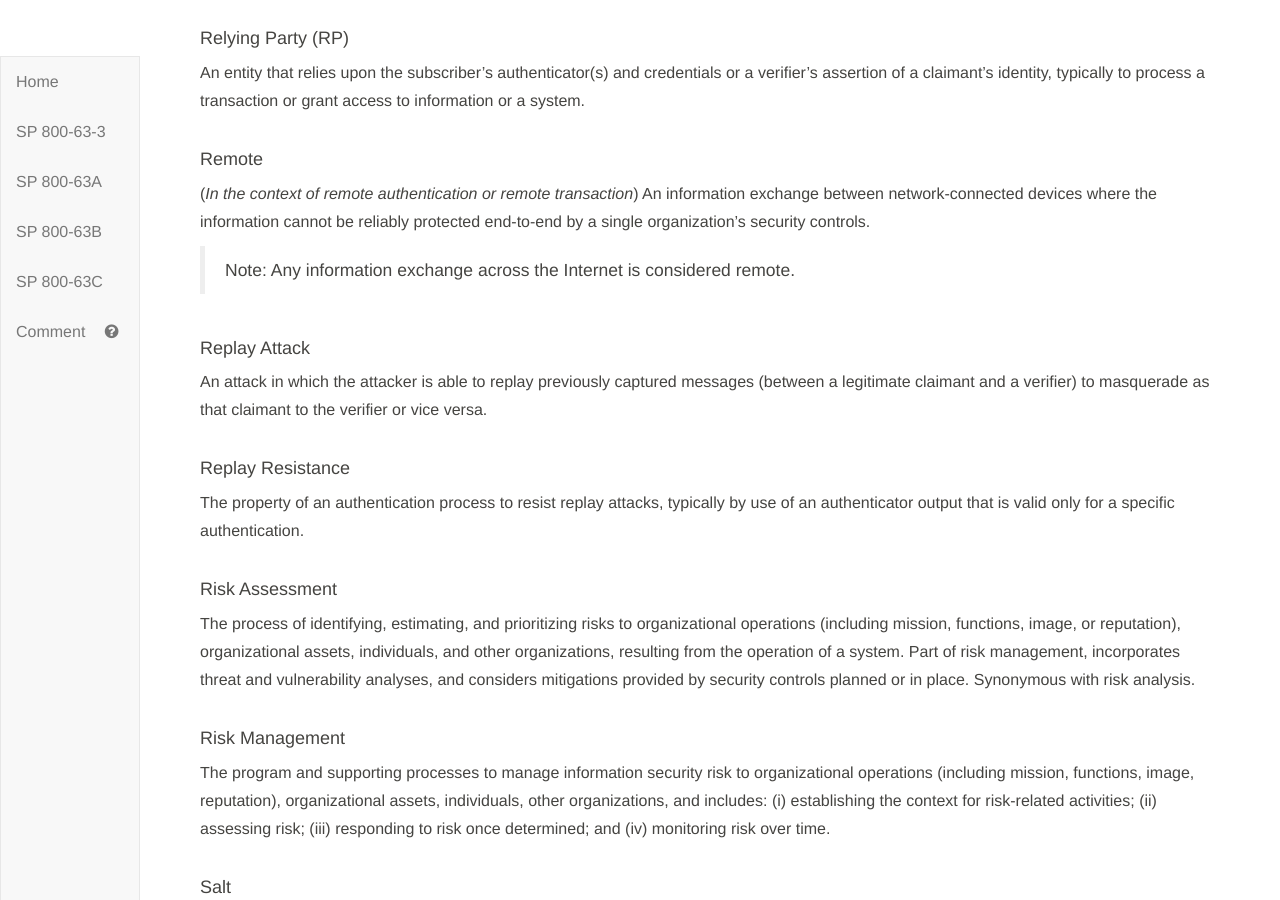
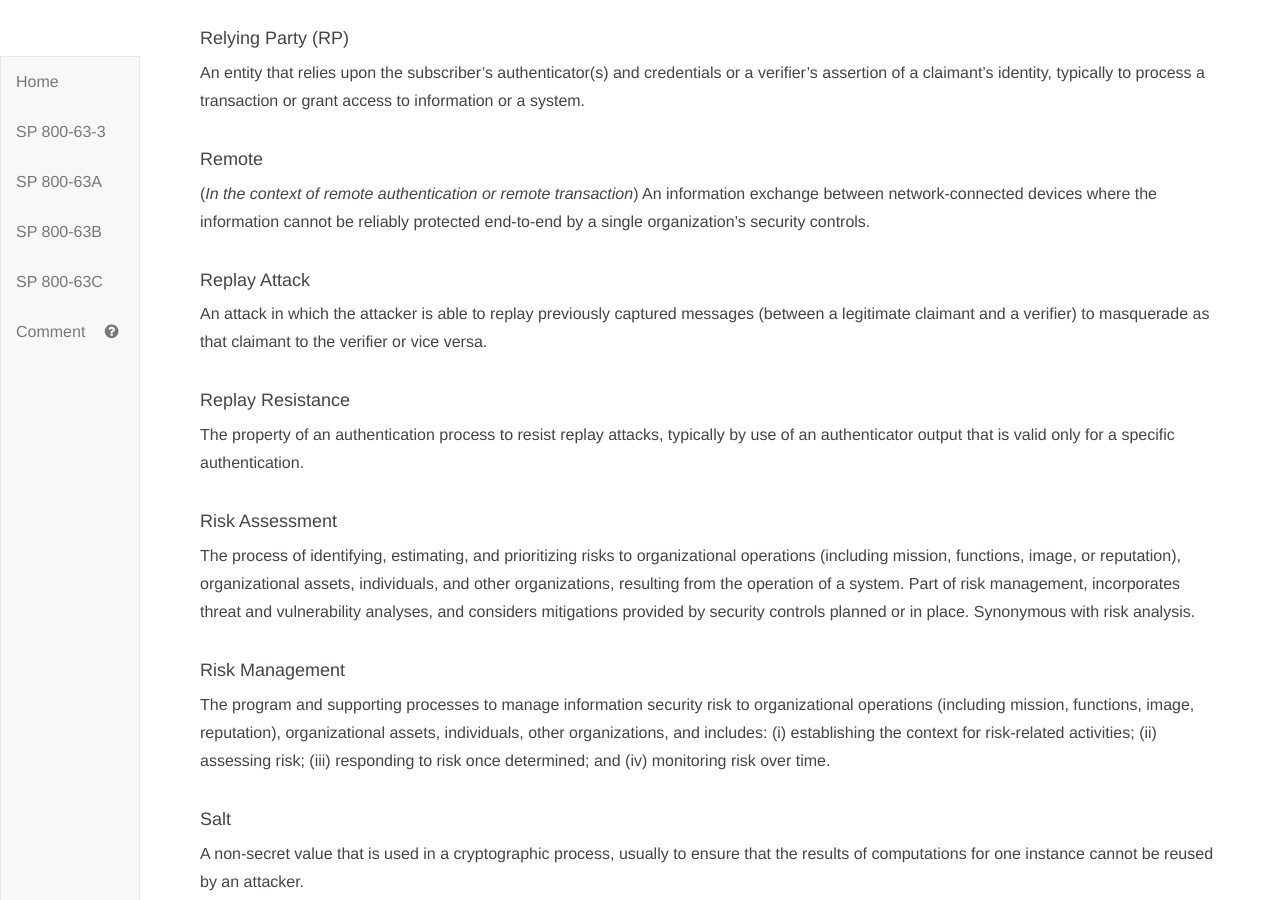
Before and after one commit to usnistgov/800-63-3, a Jekyll site: the page built from sp800-63-3/definitions.md, in a window 1280 px wide and 900 px high, scrolled down 12765 px. Built offline with Jekyll 4.4.1, drawn with Linux system fonts in a browser that asks for light colours; our own code applies the rules of GitHub Pages for plain Markdown files.

Commit message:
Closes #1038

```diff
--- a/sp800-63-3/definitions.md
+++ b/sp800-63-3/definitions.md
@@ -344,8 +344,6 @@ An entity that relies upon the subscriber's authenticator(s) and credentials or
 #### Remote
 (*In the context of remote authentication or remote transaction*) An information exchange between network-connected devices where the information cannot be reliably protected end-to-end by a single organization's security controls.
 
-> Note: Any information exchange across the Internet is considered remote.
-
 #### Replay Attack
 An attack in which the attacker is able to replay previously captured messages (between a legitimate claimant and a verifier) to masquerade as that claimant to the verifier or vice versa.
 
```
